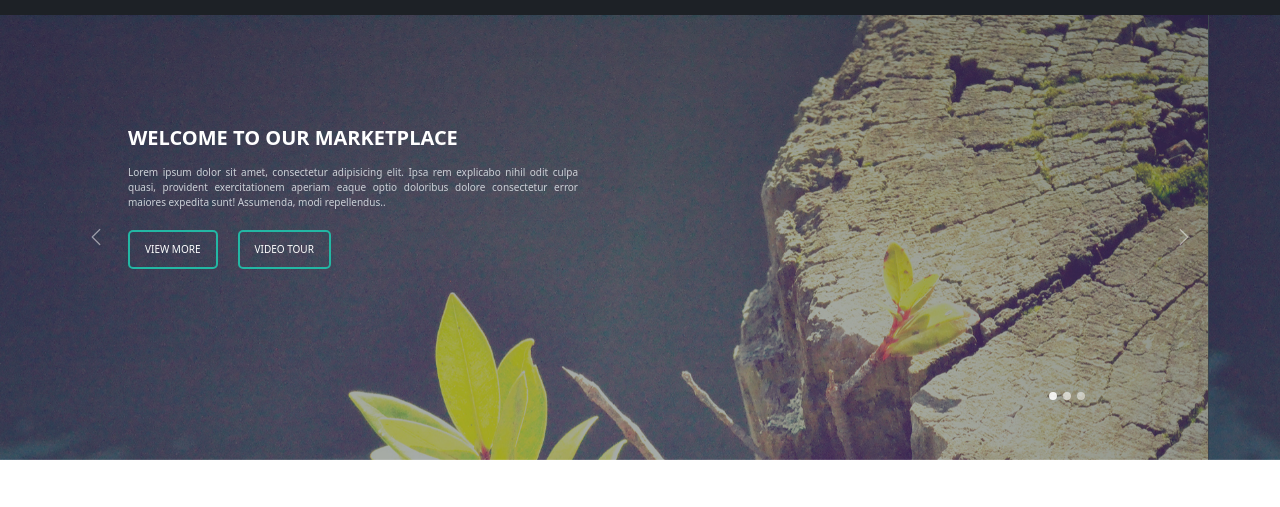
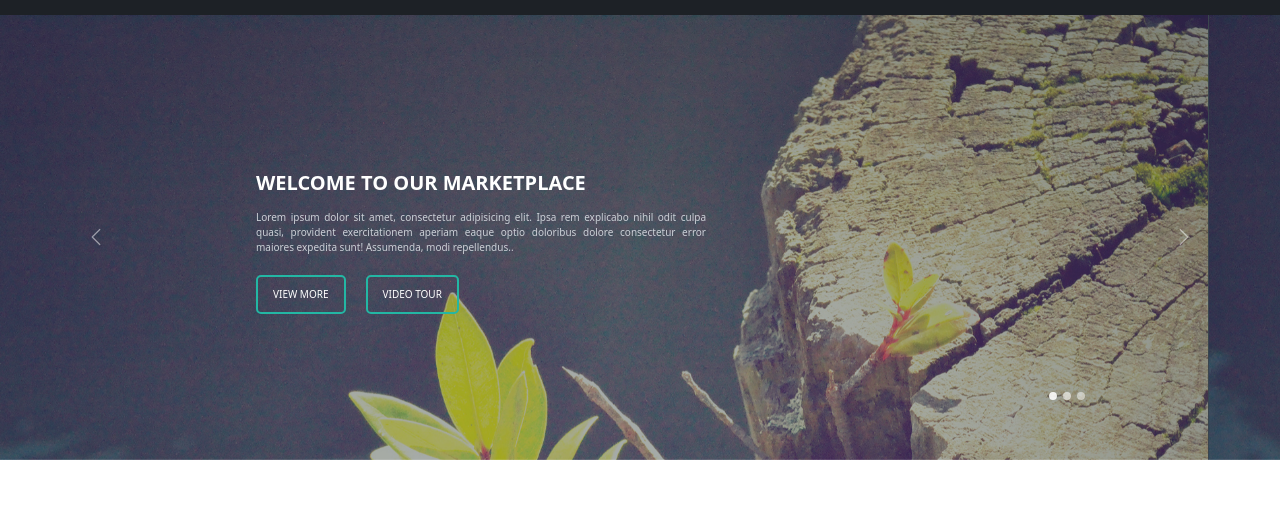
Before and after one commit to Tran-Quyen/modest-website-1506, a plain HTML site: page index.html in a window 1280 px wide. Shown: the part 66-573 px from the top of the page. Drawn offline with nearby package versions, Linux system fonts and the light colour scheme.

Commit message:
Update 27/6/2022.

```diff
--- a/assets/css/style.css
+++ b/assets/css/style.css
@@ -139,8 +139,8 @@ header ul > li:active {
 .carousel.slider-banner .intro-content {
   position: absolute;
   width: 45rem;
-  top: 25%;
-  left: 10%;
+  top: 35%;
+  left: 20%;
   color: #fff;
 }
 
@@ -194,6 +194,13 @@ header ul > li:active {
   width: 0.8rem;
   height: 0.8rem;
 }
+
+.carousel .carousel-control-prev,
+.carousel .carousel-control-next
+{
+  /* display: none; */
+}
+
 
 /* Content */
 
```
